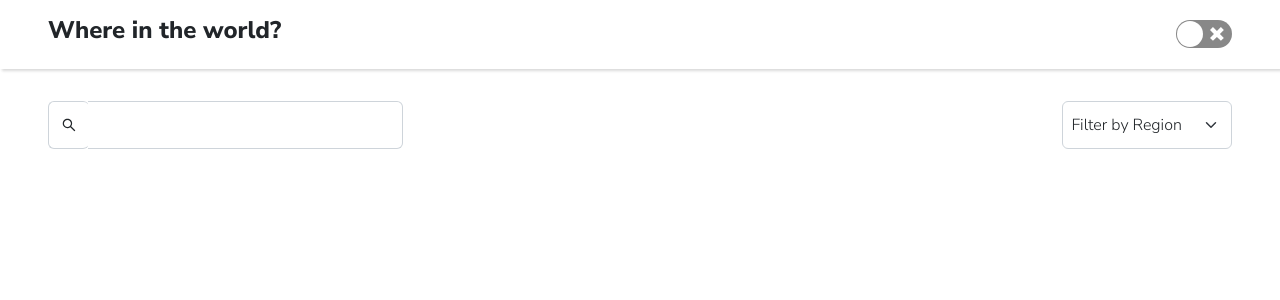
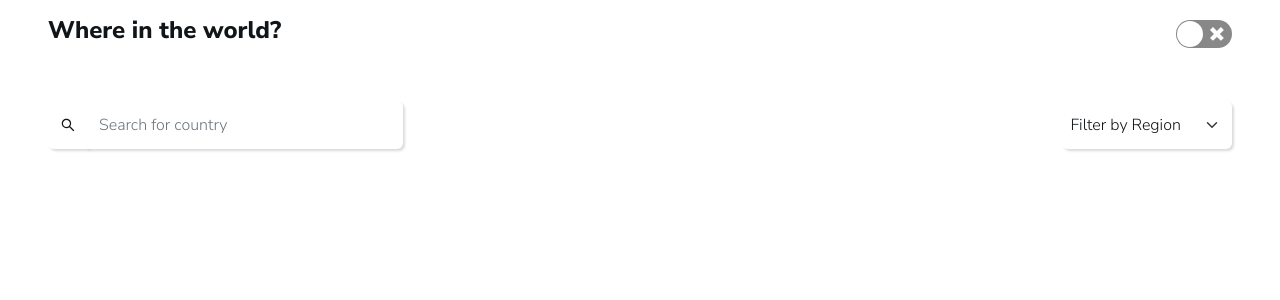
Before and after one commit to sm0483/where-in-the-world, a React (Create React App) app: page / in a window 1280 px wide. Shown: the top 300 px of the page. Built offline with nearby package versions, Linux system fonts and the light colour scheme.

Commit message:
feat:add setup for dark mode

```diff
--- a/src/App.js
+++ b/src/App.js
@@ -1,4 +1,5 @@
 import Main from "./comp/Main";
+
 function App() {
   return (
     <main>
--- a/src/comp/Head.js
+++ b/src/comp/Head.js
@@ -1,11 +1,15 @@
 import Switch from 'react-switch'
+import {useTheme} from './context/ThemeContext'
+
 
 const Head = () => {
+    const {changeTheme,theme}=useTheme();
+
     return (
-        <section className="head-container">
+        <section className="head-container head-background-color">
             <div className="head-sub-container d-flex justify-content-between align-items-center ">
-                <h1>Where in the world?</h1>
-                <Switch/>
+                <h1 className='text-color'>Where in the world?</h1>
+                <Switch className='toggle' onChange={changeTheme} checked={theme==="dark"}/>
             </div>
         </section>
     );
--- a/src/comp/Main.js
+++ b/src/comp/Main.js
@@ -1,9 +1,13 @@
+import { useTheme } from "./context/ThemeContext";
 import Head from "./Head";
 import Search from "./Search";
 
 const Main = () => {
+    const {theme}=useTheme();
+    console.log(theme);
+
     return (
-        <div className="main-page">
+        <div className="main-page " id={theme}>
             <Head/>
             <Search/>
         </div>
--- a/src/comp/Search.js
+++ b/src/comp/Search.js
@@ -3,17 +3,19 @@ import {AiOutlineSearch} from 'react-icons/ai'
 
 const Search = () => {
     return (
-        <selection className="subhead d-flex flex-column   ">
+        <selection className="subhead d-flex flex-column background-color">
             <div className="input-group mb-3  subhead-input-container">
-                <div className="input-group-prepend d-flex">
-                    <span className="input-group-text" id="search"><AiOutlineSearch/></span>
+                <div className="input-group-prepend d-flex ">
+                    <span className="input-group-text head-background-color text-color search-icon-background" id="search"><AiOutlineSearch/></span>
                 </div>
-                <input type="text" className="form-control subhead-input"
-                aria-describedby="inputGroup-sizing-default" htmlFor="search"/>
+                <input type="text" className="form-control subhead-input head-background-color text-color"
+                aria-describedby="inputGroup-sizing-default" htmlFor="search"
+                placeholder='Search for country'
+                />
             </div>
 
             <div className="select-container d-flex mt-4 m-lg-0 ">
-                <select class="form-select custom-select-lg mb-lg-3 select-option">
+                <select class="form-select custom-select-lg mb-lg-3 select-option head-background-color text-color">
                     <option selected>Filter by Region</option>
                     <option value="1">Africa</option>
                     <option value="2">America</option>
--- /dev/null
+++ b/src/comp/context/ThemeContext.js
@@ -0,0 +1,41 @@
+import React, { useContext, useState } from "react";
+
+const ThemeContext=React.createContext();
+
+
+const ThemeProvider=({children})=>{
+    const [theme,setTheme]=useState("light");
+    const changeTheme=()=>{
+        let newTheme=undefined;
+        setTheme((currentTheme)=>{
+            if(currentTheme==="light"){
+                newTheme="dark"
+            }else{
+                newTheme="light"
+            }
+
+            return newTheme;
+
+        })
+
+    }
+
+    return(
+        <ThemeContext.Provider
+        value={{
+            theme,
+            changeTheme,
+        }}
+        >
+            {children}
+        </ThemeContext.Provider>
+    )
+}
+
+
+const useTheme=()=>{
+    return useContext(ThemeContext);
+}
+
+
+export {ThemeContext,ThemeProvider,useTheme}
--- a/src/index.css
+++ b/src/index.css
@@ -16,8 +16,35 @@
     --White: hsl(0, 0%, 100%);
 }
 
+
+#light .background-color{
+    background-color: var(--White);
+}
+
+
+#light .text-color{
+    color: var(--Very-Dark-Blue-light);
+}
+
+#light .search-icon-background{
+    background-color: var(--White);
+}
+
+#dark .head-background-color{
+    background-color: var(--Dark-Blue);
+}
+
+
+#dark .background-color{
+    background-color: var(--Very-Dark-Blue);
+}
+
+#dark .text-color{
+    color: var(--White);
+}
+
+
 .head-container{
-    background-color:var(--White);
     box-shadow: rgba(0, 0, 0, 0.15) 1.95px 1.95px 2.6px;
     padding: 1em 1.5em 1em 1.5em;
 }
@@ -33,13 +60,20 @@
 }
 
 .subhead span{
-    background-color:white;
     border-right: none;
+    border-top-right-radius: 0 !important;
+    border-bottom-right-radius:0 !important;
+    border: none;
+    box-shadow: rgba(0, 0, 0, 0.15) 1.95px 1.95px 2.6px;
+
 }
 
 .subhead-input{
     height: 3em;
-    border-left: none;
+    border: none;
+    box-shadow: rgba(0, 0, 0, 0.15) 1.95px 1.95px 2.6px;
+
+
 }
 
 .select-container{
@@ -50,13 +84,17 @@
     width: 50%;
     outline: none ;
     padding: 0.5em;
+    border: none;
+    box-shadow: rgba(0, 0, 0, 0.15) 1.95px 1.95px 2.6px;
 }
 
 
 
 
 
-@media only screen and (min-width: 600px) {
+
+
+@media only screen and (min-width: 1000px) {
 
 
     .head-container{
--- a/src/index.js
+++ b/src/index.js
@@ -4,11 +4,14 @@ import 'bootstrap/dist/css/bootstrap.min.css';
 import './index.css';
 import App from './App';
 import reportWebVitals from './reportWebVitals';
+import { ThemeProvider } from './comp/context/ThemeContext';
 
 const root = ReactDOM.createRoot(document.getElementById('root'));
 root.render(
   <React.StrictMode>
-    <App />
+    <ThemeProvider>
+      <App />
+    </ThemeProvider>
   </React.StrictMode>
 );
 
```
